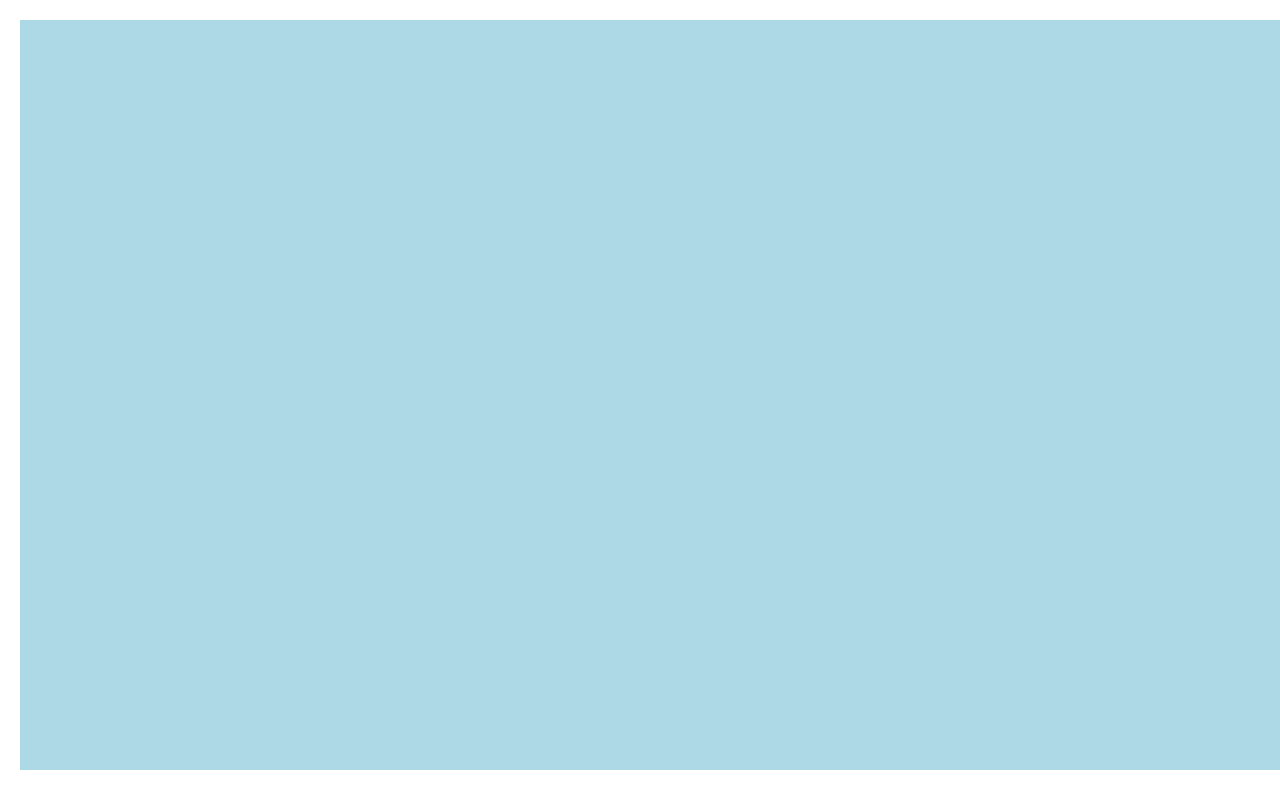
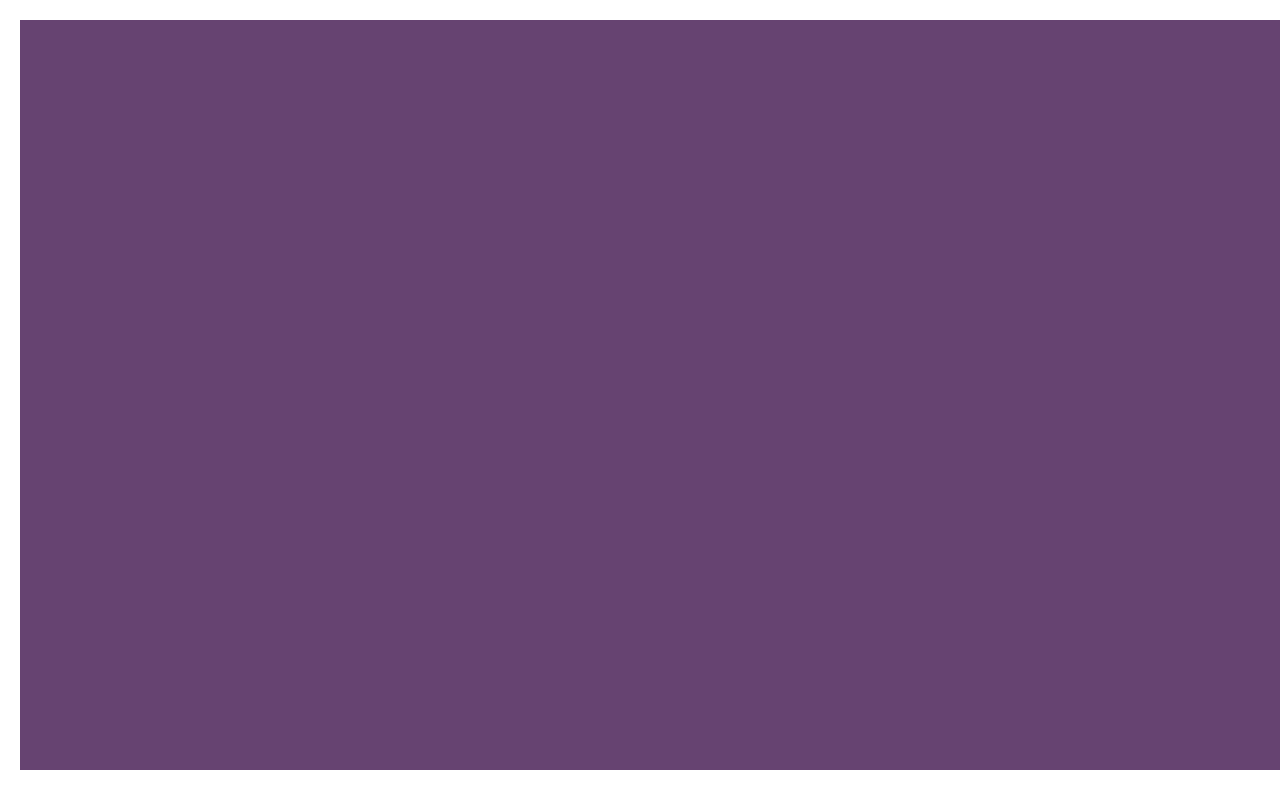
Before and after one commit to MakenzieShoemake123/MakenzieShoemake123.github.io, a plain HTML site: page fsd-projects/platformer/index.html in a window 1280 px wide. Shown: the top 800 px of the page. Drawn offline with nearby package versions, Linux system fonts and the light colour scheme.

Commit message:
Finalized platformer game

```diff
--- a/fsd-projects/platformer/platformer.css
+++ b/fsd-projects/platformer/platformer.css
@@ -3,7 +3,7 @@ body {
 }
 
 canvas {
-  background-color: lightblue;
+  background-color: rgb(102, 67, 113);
   margin: 20px;
 }
 
```
